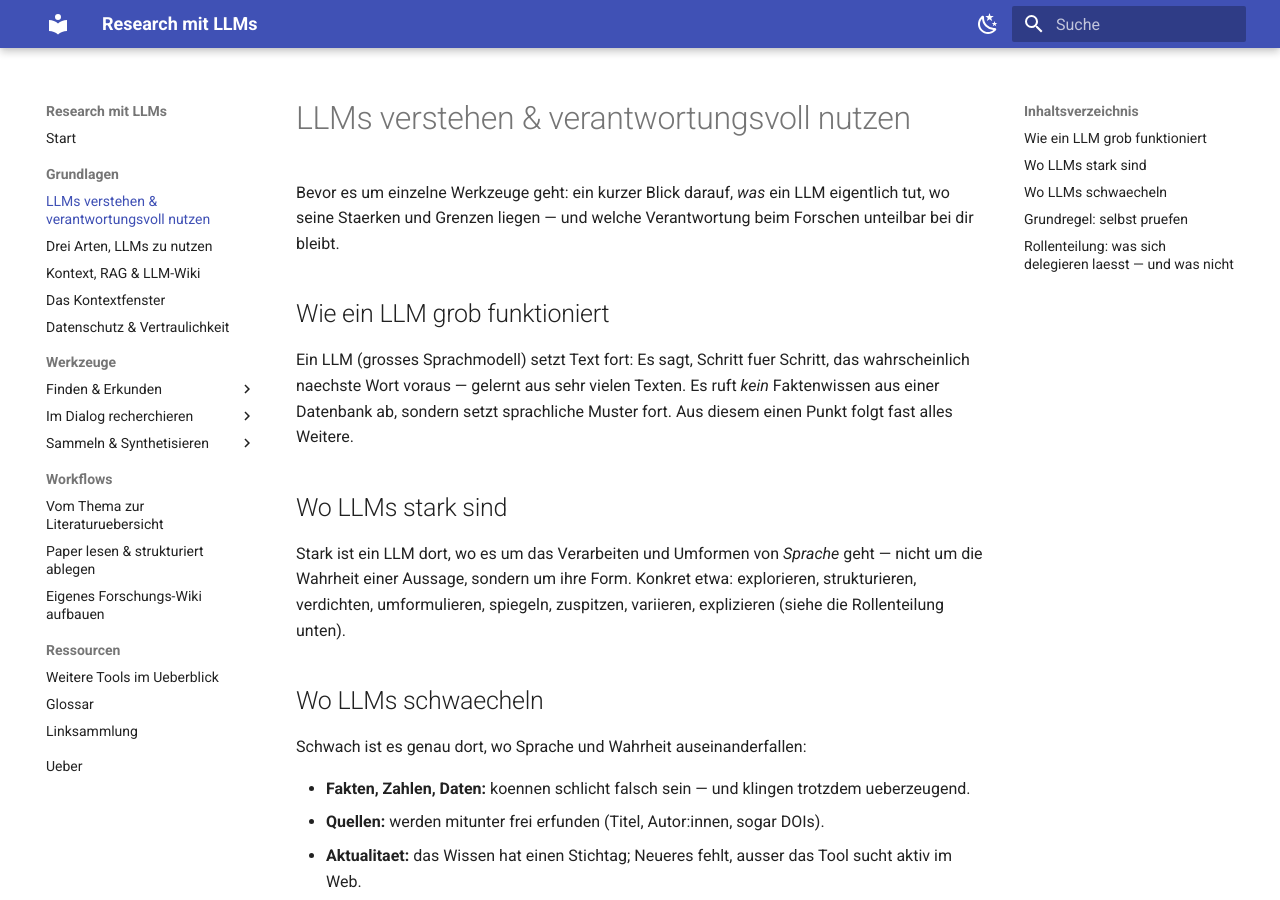
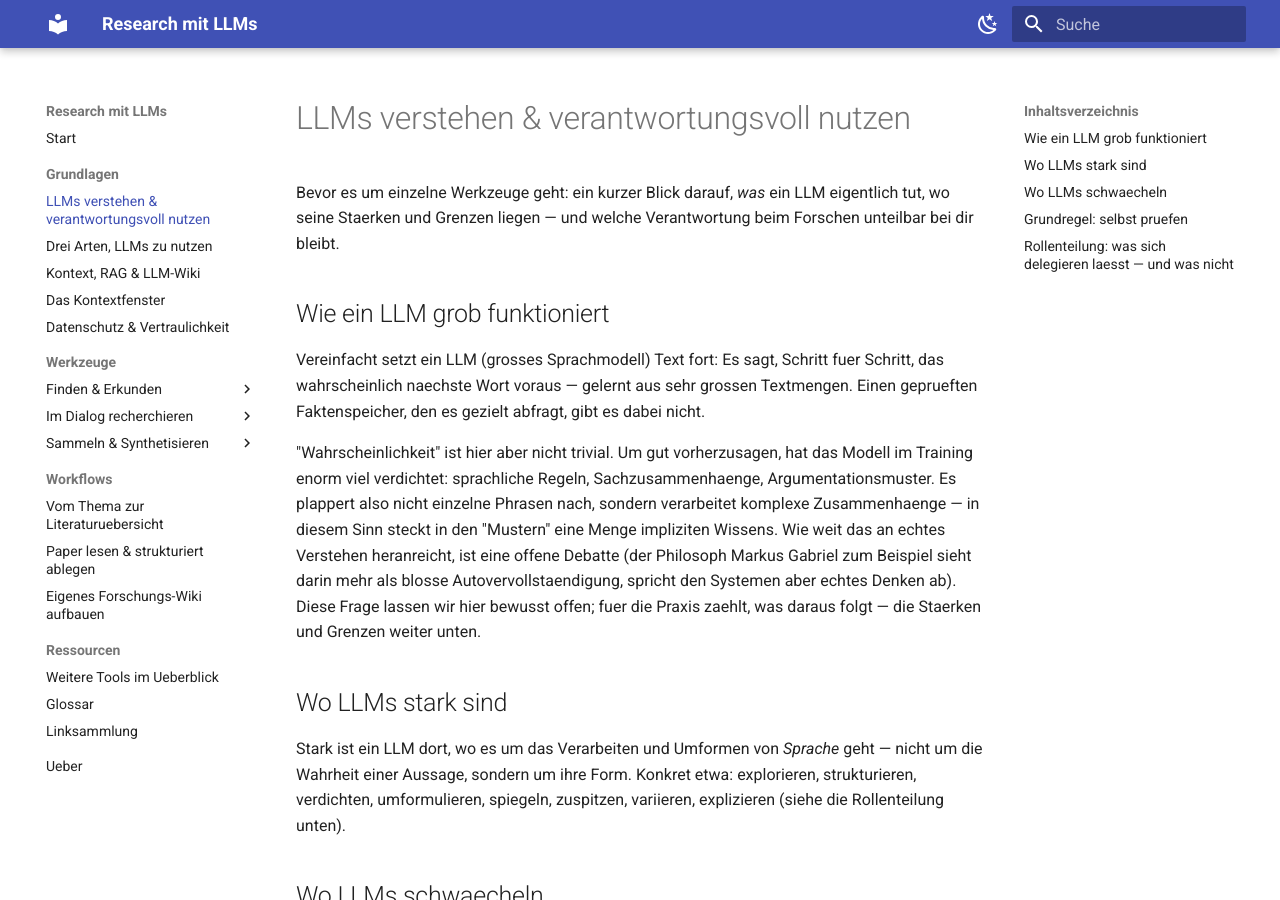
Before and after one commit to maxandul/research-mit-llms, an MkDocs documentation site: the page built from docs/grundlagen/llms-verstehen.md, in a window 1280 px wide and 900 px high. Built offline with MkDocs 1.6.1 and Material for MkDocs 9.7.7, drawn with Linux system fonts in a browser that asks for light colours.

Commit message:
Revise LLM functionality explanation and implications
Updated the explanation of how LLMs function, emphasizing their reliance on language patterns rather than factual databases. Clarified the implications of probability in LLM predictions and addressed the debate on their understanding capabilities.

```diff
--- a/docs/grundlagen/llms-verstehen.md
+++ b/docs/grundlagen/llms-verstehen.md
@@ -6,10 +6,20 @@ beim Forschen unteilbar bei dir bleibt.
 
 ## Wie ein LLM grob funktioniert
 
-Ein LLM (grosses Sprachmodell) setzt Text fort: Es sagt, Schritt fuer Schritt,
-das wahrscheinlich naechste Wort voraus — gelernt aus sehr vielen Texten. Es
-ruft *kein* Faktenwissen aus einer Datenbank ab, sondern setzt sprachliche
-Muster fort. Aus diesem einen Punkt folgt fast alles Weitere.
+Vereinfacht setzt ein LLM (grosses Sprachmodell) Text fort: Es sagt, Schritt
+fuer Schritt, das wahrscheinlich naechste Wort voraus — gelernt aus sehr grossen
+Textmengen. Einen geprueften Faktenspeicher, den es gezielt abfragt, gibt es
+dabei nicht.
+
+"Wahrscheinlichkeit" ist hier aber nicht trivial. Um gut vorherzusagen, hat das
+Modell im Training enorm viel verdichtet: sprachliche Regeln, Sachzusammenhaenge,
+Argumentationsmuster. Es plappert also nicht einzelne Phrasen nach, sondern
+verarbeitet komplexe Zusammenhaenge — in diesem Sinn steckt in den "Mustern" eine
+Menge impliziten Wissens. Wie weit das an echtes Verstehen heranreicht, ist eine
+offene Debatte (der Philosoph Markus Gabriel zum Beispiel sieht darin mehr als blosse
+Autovervollstaendigung, spricht den Systemen aber echtes Denken ab). Diese Frage
+lassen wir hier bewusst offen; fuer die Praxis zaehlt, was daraus folgt — die
+Staerken und Grenzen weiter unten.
 
 ## Wo LLMs stark sind
 
```
